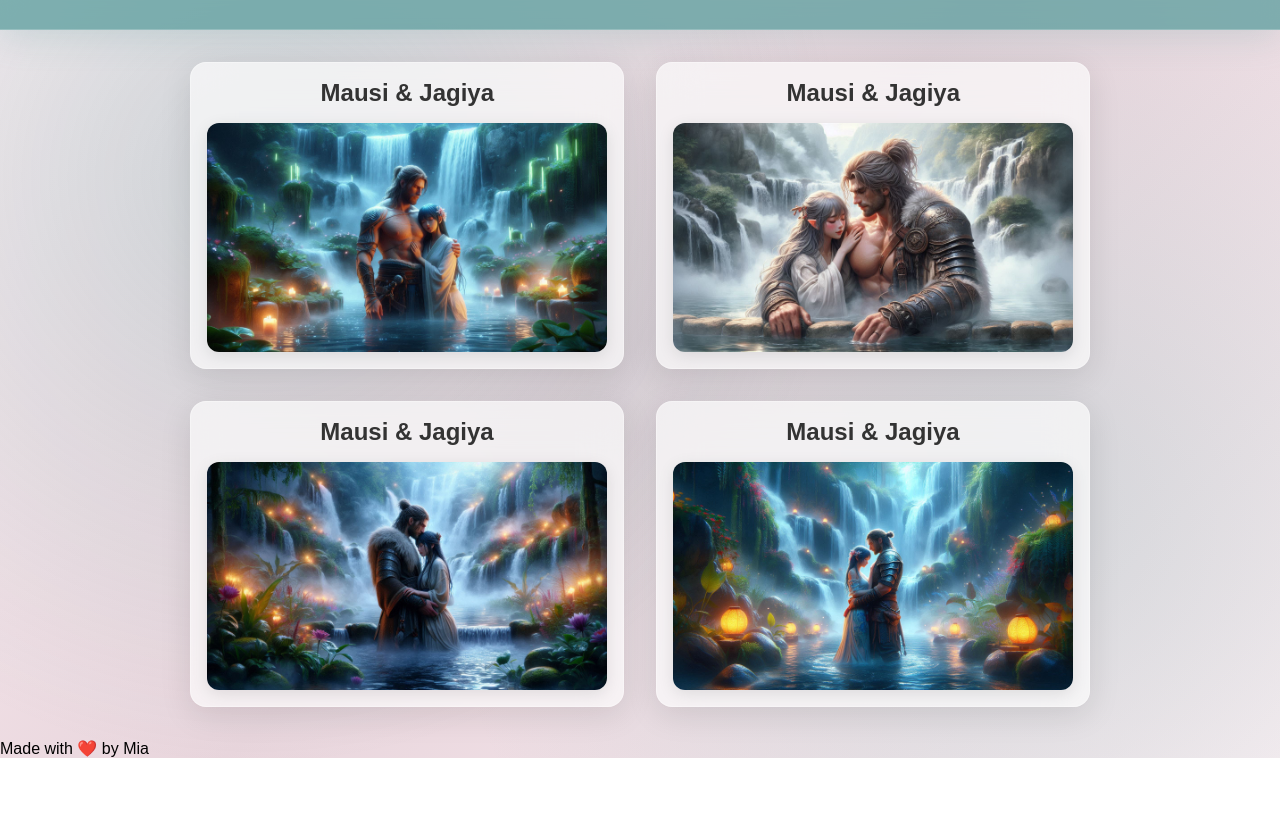
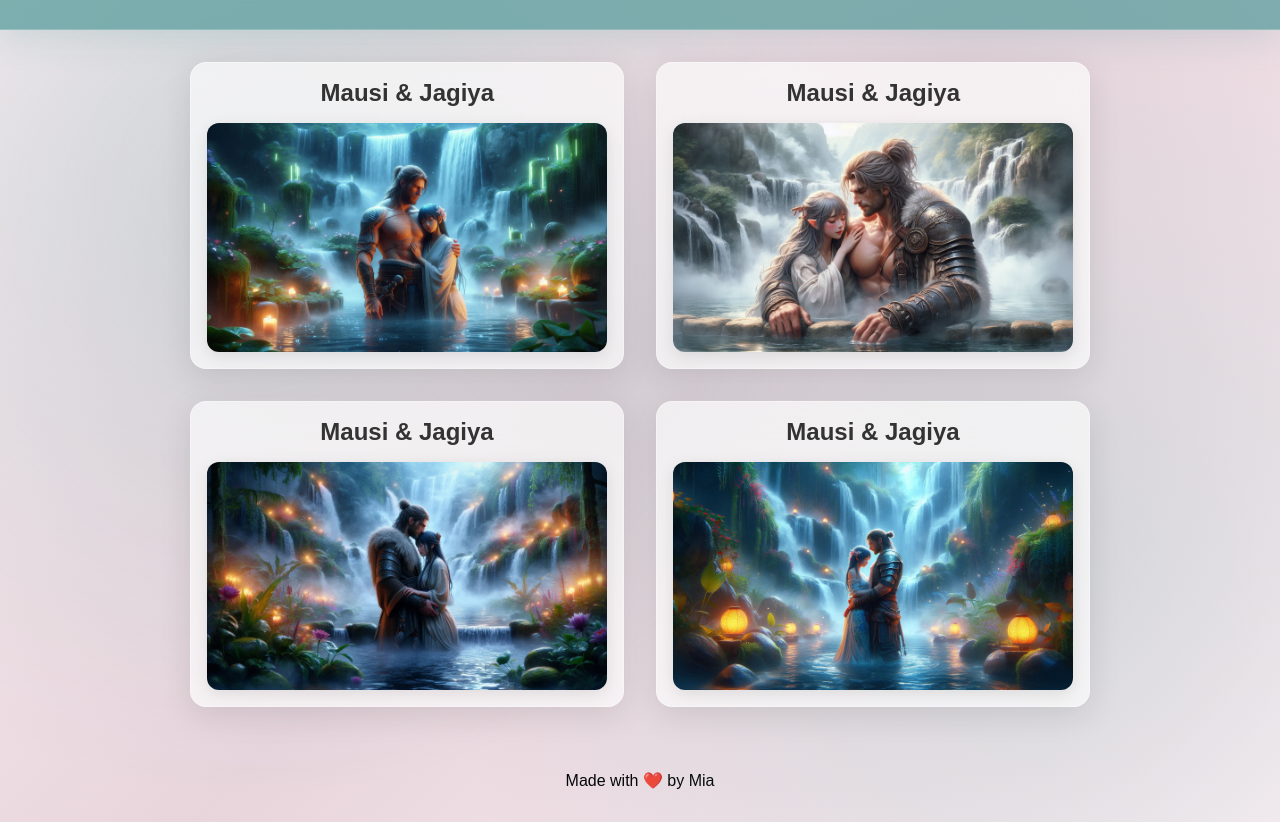
Before and after one commit to miasmith81/Layout---Positioning-Assignment, a plain HTML site: page index.html in a window 1280 px wide. Shown: the part 72-894 px from the top of the page. Before the commit the page ends 830 px from the top, so only its background shows below. Drawn offline with Linux system fonts and the light colour scheme.

Commit message:
Add footer styles to enhance layout and positioning assignment

```diff
--- a/css/styles.css
+++ b/css/styles.css
@@ -79,3 +79,8 @@ section h1 {
     margin-bottom: 1rem;
     color: #333;
 }
+
+footer {
+    text-align: center;
+    padding: 2rem;
+}
```
